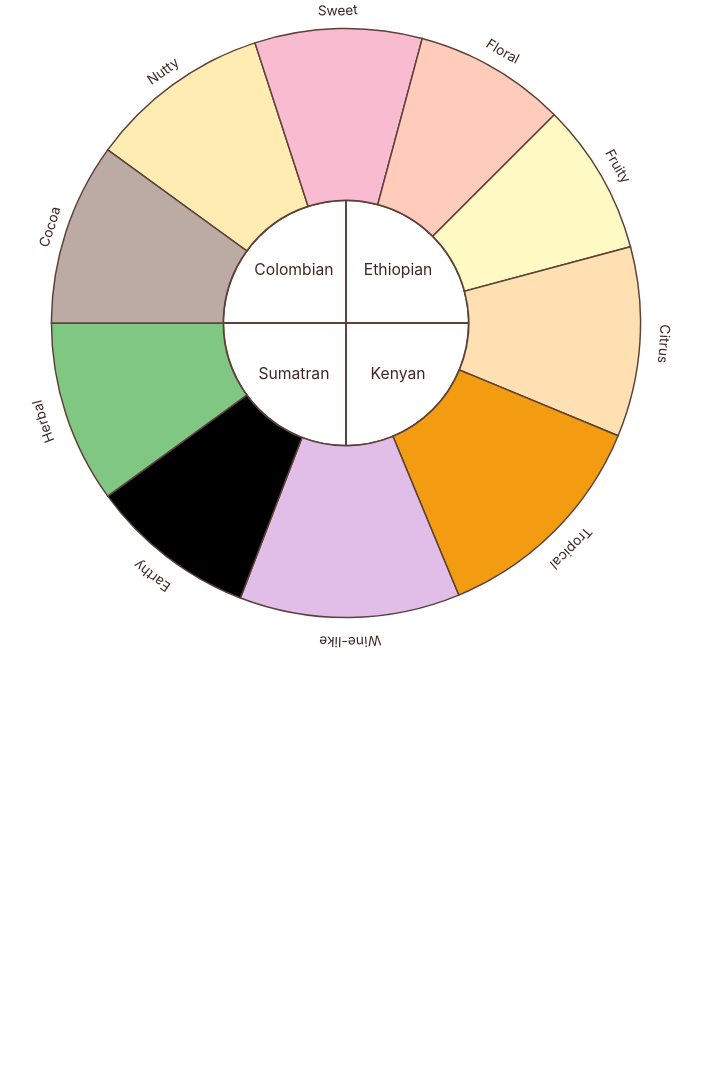
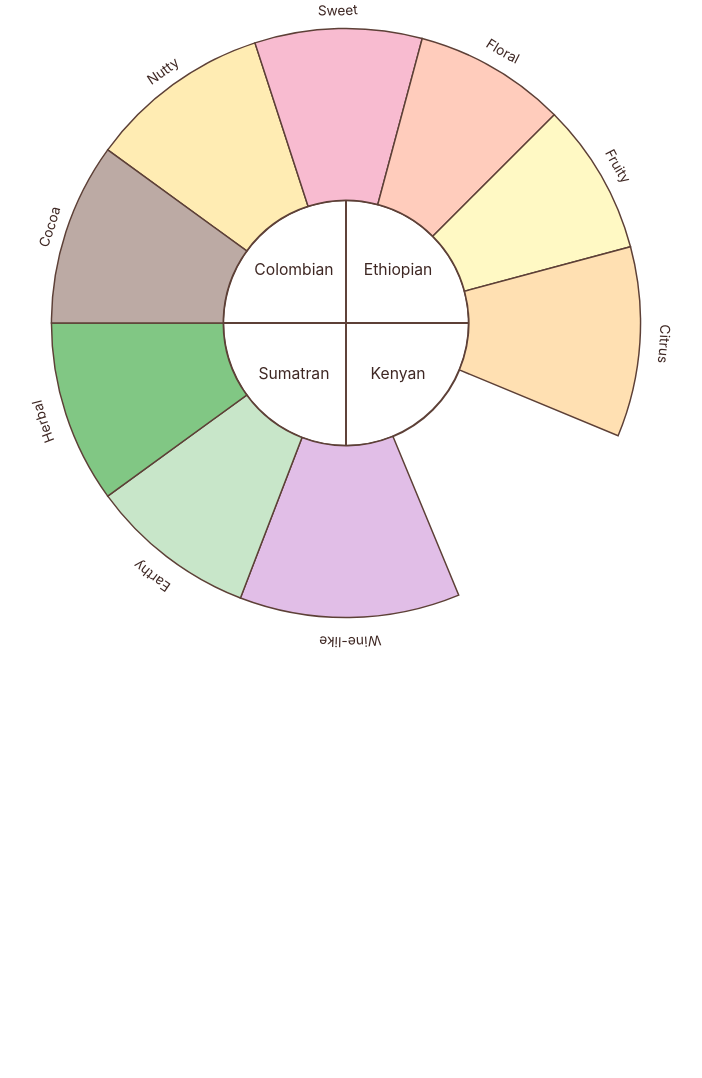
Before and after one commit to CeYang214/UI_FinalProject, a Flask app: page /wheel in a window 1280 px wide. Shown: the part 191-1269 px from the top of the page, without its empty margins (294-996 px from the left). Run offline with Flask 3, Linux system fonts and the light colour scheme; some libraries are stand-ins or nearby versions.

Commit message:
Changes to wheel color

```diff
--- a/templates/wheel.html
+++ b/templates/wheel.html
@@ -223,11 +223,10 @@ document.addEventListener('DOMContentLoaded', function() {
     // Tropical (81→117)
     { name:'Citrus',  angleStart: 75, angleEnd:112.5, color:'#FFE0B2', description:'Found in: Kenyan' },
     // Wine-like (117→153) straddles 135° border
-    { name:'Tropical', angleStart:112.5, angleEnd:157.5, color:'#f39c12', description:'Found in: Sumatran, Kenyan' },
     // Earthy (153→189)
     { name:'Wine-like', angleStart:157.5, angleEnd:201, color:'#E1BEE7', description:'Found in: Sumatran' },
     // Herbal (189→225)
-    { name:'Earthy',    angleStart:201, angleEnd:234, color:'A1887F', description:'Found in: Sumatran' },
+    { name:'Earthy',    angleStart:201, angleEnd:234, color:'#C8E6C9', description:'Found in: Sumatran' },
     // Nutty (225→261)
     { name:'Herbal',     angleStart:234, angleEnd:270, color:'#81C784', description:'Found in: Colombian' },
     // Cocoa (261→297)
```
